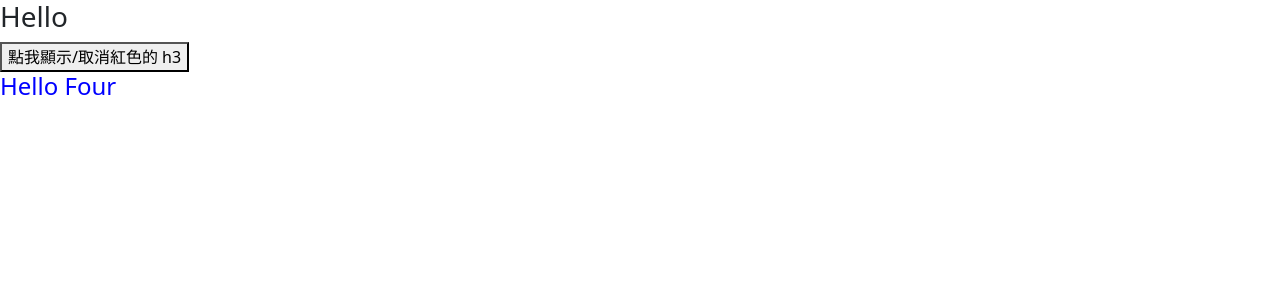
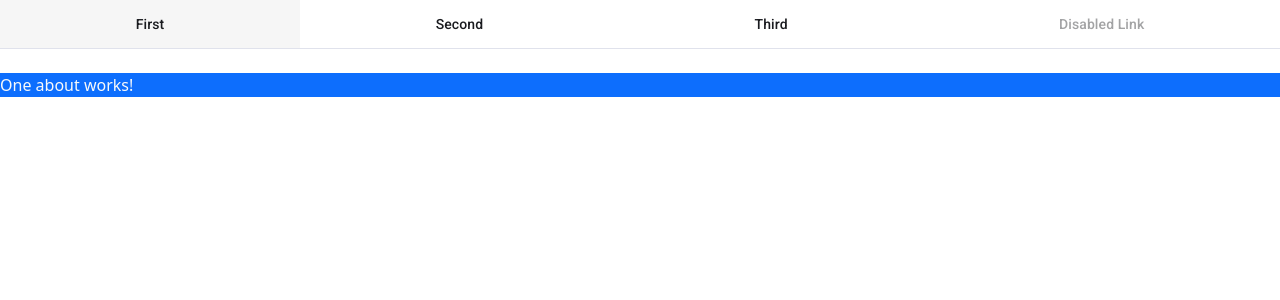
Before and after one commit to Toung-test/testOne, an Angular app: page /first in a window 1280 px wide. Before the commit this address led to /. Shown: the top 300 px of the page. Built offline with nearby package versions, Linux system fonts and the light colour scheme.

Commit message:
介紹tabs

```diff
--- a/src/app/about/about.component.html
+++ b/src/app/about/about.component.html
@@ -1 +1 @@
-<p class="bg-primary text-light">about works!</p>
+<p class="bg-primary text-light">One about works!</p>
--- a/src/app/about/new/new.component.html
+++ b/src/app/about/new/new.component.html
@@ -1 +1 @@
-<p class="bg-dark text-light">new works!</p>
+<p class="bg-dark text-light">Two new works!</p>
--- a/src/app/app.component.html
+++ b/src/app/app.component.html
@@ -1,7 +1,45 @@
-<!-- 如果是 true 才會顯示 -->
-<h3 [ngClass]="{'h3Css':showClass==true}">Hello</h3>
-<button (click)="showClass=!showClass">點我顯示/取消紅色的 h3 </button>
+<!-- <mat-tab-group>
+  <mat-tab label="First"> Content 1 </mat-tab>
+  <mat-tab label="Second"> Content 2 </mat-tab>
+  <mat-tab label="Third"> Content 3 </mat-tab>
+</mat-tab-group>
+<br />
+<hr> -->
 
-<!-- 透過函式方法呈現 -->
-<h4 [ngClass]="showH4Css()">Hello Four</h4>
-<router-outlet />
+<!-- 切換路由，並呈現不同畫面 -->
+<nav mat-tab-nav-bar [tabPanel]="tabPanel">
+  @for (link of links; track link) {
+  <a mat-tab-link (click)="activeLink = link.name" [active]="activeLink == link.name" [routerLink]="link.path">
+    {{link.name}}
+  </a>
+  }
+  <a mat-tab-link disabled>Disabled Link</a>
+</nav>
+<mat-tab-nav-panel #tabPanel>
+  <br>
+  <router-outlet />
+</mat-tab-nav-panel>
+
+
+
+
+
+
+<!-- [tabPanel] 屬性放的是 ID(可自由更改，但要對應正確) ，對應下方的 <mat-tab-nav-panel #tabPanel> -->
+<!-- 原先的呈現純切換標籤 -->
+<!-- <nav mat-tab-nav-bar [tabPanel]="tabPanel">
+  @for (link of links; track link) {
+  <a mat-tab-link (click)="activeLink = link" [active]="activeLink == link">
+    {{link}}
+  </a>
+  }
+  <a mat-tab-link disabled>Disabled Link</a>
+</nav>
+<mat-tab-nav-panel #tabPanel>
+</mat-tab-nav-panel> -->
+
+
+<!-- 新增頁面的，這次不會用到，但我的 css 不會呈現，再想想為甚麼 -->
+<!-- <button matButton="elevated" class="example-action-button" (click)="addLink()">
+  Add link
+</button> -->
--- a/src/app/app.component.scss
+++ b/src/app/app.component.scss
@@ -1,7 +1,4 @@
-.h3Css {
-  color: red;
+.example-action-button {
+  margin-top: 8px;
+  margin-right: 8px;
 }
-
-.h4Css {
-  color: blue;
-}
--- a/src/app/app.component.ts
+++ b/src/app/app.component.ts
@@ -1,20 +1,31 @@
-import { RouterOutlet } from '@angular/router';
+import { RouterLink, RouterOutlet } from '@angular/router';
 import { Component } from '@angular/core';
-import { NgClass } from '@angular/common';
-// 以下這個自動引入是錯誤的
-// import { NgClass } from "../../node_modules/@angular/common/common_module.d-NEF7UaHr";
+import { MatTabsModule } from '@angular/material/tabs';
+import { MatButtonModule } from '@angular/material/button';
+
 
 @Component({
   selector: 'app-root',
-  imports: [RouterOutlet, NgClass],
+  imports: [RouterOutlet, MatTabsModule, MatButtonModule, RouterLink],
   templateUrl: './app.component.html',
   styleUrl: './app.component.scss',
 })
 
 export class AppComponent {
-  showClass: boolean = false;
+  links = [
+    { name: 'First', path: '/first' },
+    { name: 'Second', path: '/second' },
+    { name: 'Third', path: '/third' }
+  ];
+  activeLink = this.links[0].path;
 
-  showH4Css(): string {
-    return "h4Css";
-  }
+
+  // 原先的呈現純切換標籤
+  // links = ['First', 'Second', 'Third'];
+  // activeLink = this.links[0];
+
+  // 新增頁面的，這次不會用到
+  // addLink() {
+  //   this.links.push(`Link ${this.links.length + 1}`);
+  // }
 }
--- a/src/app/app.routes.ts
+++ b/src/app/app.routes.ts
@@ -1,3 +1,10 @@
 import { Routes } from '@angular/router';
+import { AboutComponent } from './about/about.component';
+import { NewComponent } from './about/new/new.component';
+import { ShopComponent } from './shop/shop.component';
 
-export const routes: Routes = [];
+export const routes: Routes = [
+  { path: 'first', component: AboutComponent },
+  { path: 'second', component: NewComponent },
+  { path: 'third', component: ShopComponent },
+];
--- /dev/null
+++ b/src/app/shop/shop.component.html
@@ -0,0 +1 @@
+<p>three shop works!</p>
```
Also changed, not shown: src/app/shop/shop.component.ts (added, +11 -0 lines), src/app/shop/shop.component.scss (added), 1 other file (tests, documents, lock files or other folders).
